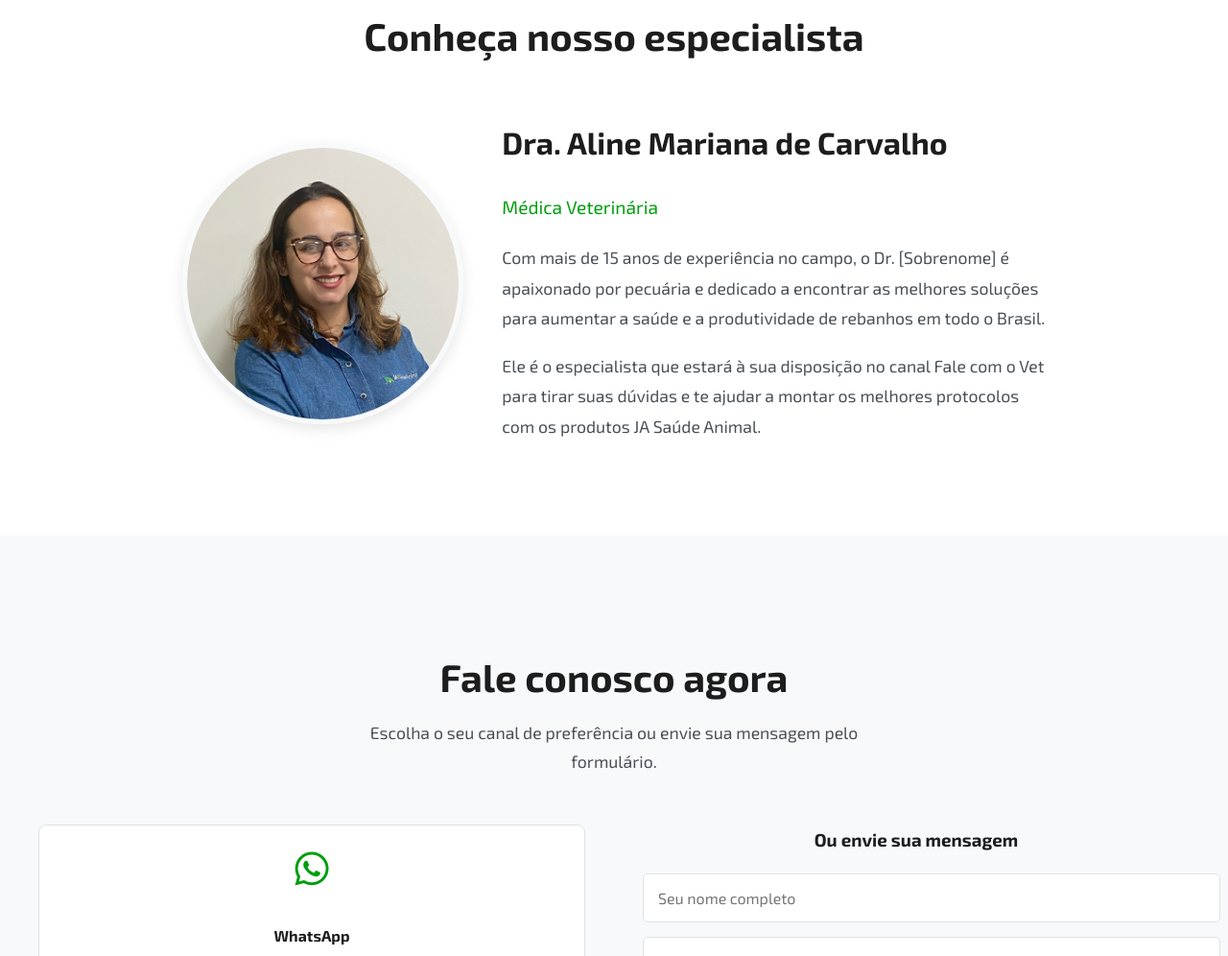
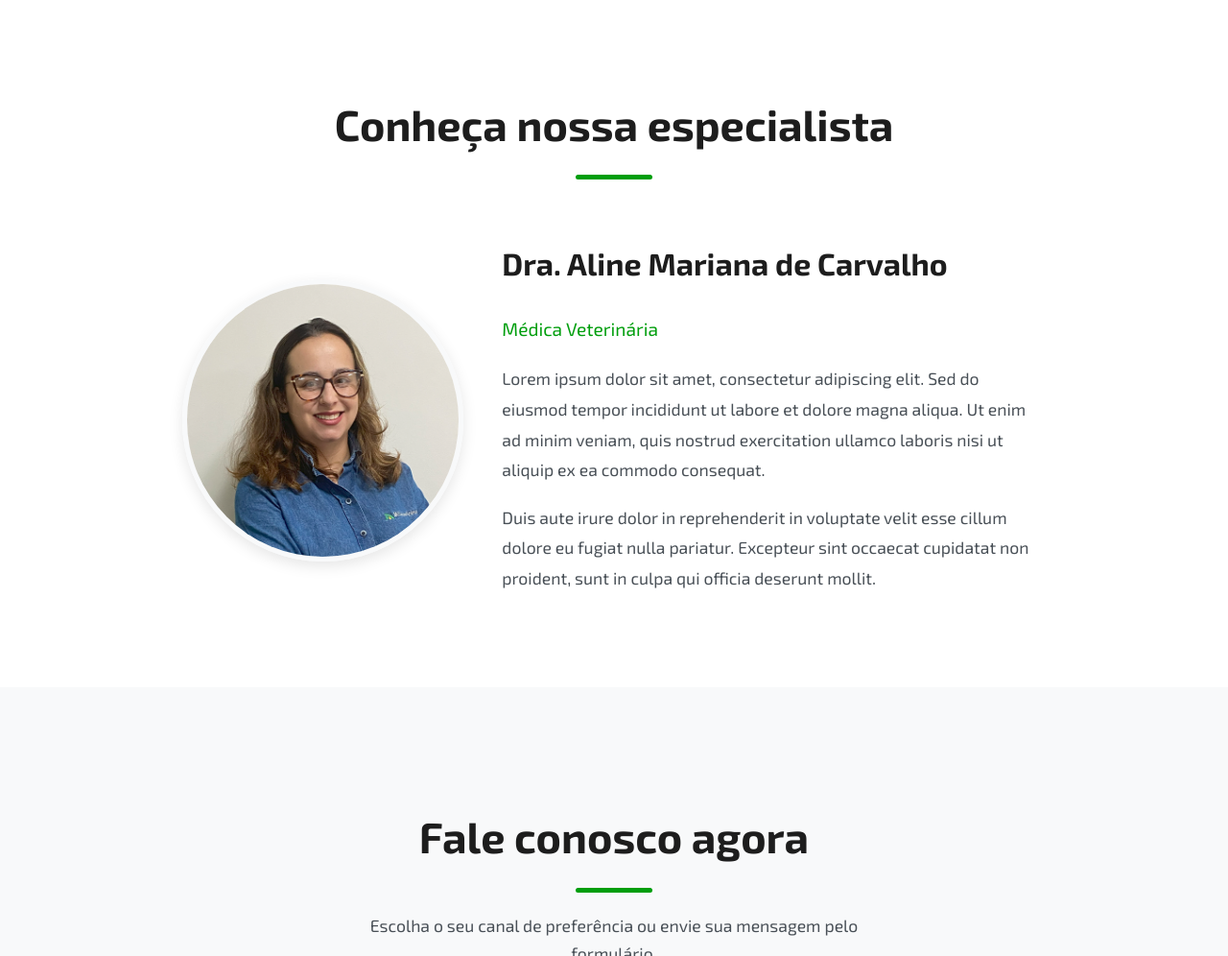
Before and after one commit to PedroCortez14/fale-com-o-vet, a plain HTML site: page index.html in a window 1280 px wide. Shown: the part 1804-2800 px from the top of the page at 96% size. Drawn offline with Linux system fonts and the light colour scheme.

Commit message:
Add files via upload

```diff
--- a/index.html
+++ b/index.html
@@ -76,17 +76,17 @@
         <section id="veterinario">
             <div class="container">
                 <div class="section-title">
-                    <h2>Conheça nosso especialista</h2>
+                    <h2>Conheça nossa especialista</h2>
                 </div>
                 <div class="vet-container">
                     <div class="vet-photo">
-                        <img src="images/aline.png" alt="Foto do Médico Veterinário">
+                        <img src="images/aline.png" alt="Foto da Médica Veterinária Aline Mariana de Carvalho">
                     </div>
                     <div class="vet-bio">
                         <h3>Dra. Aline Mariana de Carvalho</h3>
-                        <h4>Médica Veterinária</h4>
-                        <p>Com mais de 15 anos de experiência no campo, o Dr. [Sobrenome] é apaixonado por pecuária e dedicado a encontrar as melhores soluções para aumentar a saúde e a produtividade de rebanhos em todo o Brasil.</p>
-                        <p>Ele é o especialista que estará à sua disposição no canal Fale com o Vet para tirar suas dúvidas e te ajudar a montar os melhores protocolos com os produtos JA Saúde Animal.</p>
+    			<h4>Médica Veterinária</h4>
+    			<p>Lorem ipsum dolor sit amet, consectetur adipiscing elit. Sed do eiusmod tempor incididunt ut labore et dolore magna aliqua. Ut enim ad minim veniam, quis nostrud exercitation ullamco laboris nisi ut aliquip ex ea commodo consequat.</p>
+    			<p>Duis aute irure dolor in reprehenderit in voluptate velit esse cillum dolore eu fugiat nulla pariatur. Excepteur sint occaecat cupidatat non proident, sunt in culpa qui officia deserunt mollit.</p>
                     </div>
                 </div>
             </div>
@@ -108,7 +108,7 @@
                         <a href="tel:08000000000" class="contato-card">
                             <i class="fas fa-phone"></i>
                             <h4>Telefone SAC</h4>
-                            <p>Ligue gratuitamente para nosso suporte.</p>
+                            <p>Ligue gratuitamente para nosso suporte técnico.</p>
                         </a>
                     </div>
                     <div class="form-container">
--- a/style.css
+++ b/style.css
@@ -119,7 +119,7 @@ header .container {
     margin-right: 12px;
 }
 
-/* --- SEÇÕES DE CONTEÚDO --- */
+/* --- ESTILO DOS TÍTULOS DE SEÇÃO --- */
 section {
     padding: 80px 0;
 }
@@ -128,15 +128,31 @@ section {
     margin-bottom: 50px;
 }
 .section-title h2 {
-    font-size: 2.5em;
+    font-size: 2.8em;
     margin-bottom: 10px;
+    position: relative;
+    padding-bottom: 20px;
+    display: inline-block;
+}
+.section-title h2::after {
+    content: '';
+    position: absolute;
+    bottom: 0;
+    left: 50%;
+    transform: translateX(-50%);
+    width: 80px;
+    height: 5px;
+    background-color: var(--cor-primaria);
+    border-radius: 3px;
 }
 .section-title p {
     font-size: 1.1em;
     max-width: 600px;
-    margin: 0 auto;
+    margin: 10px auto 0 auto;
     color: var(--cor-texto);
 }
+
+/* --- SEÇÕES DE CONTEÚDO --- */
 #o-que-e {
     background-color: var(--cor-branca);
     border-top: 1px solid var(--cor-fundo);
@@ -183,7 +199,7 @@ section {
 }
 .vet-container {
     display: grid;
-    grid-template-columns: 1fr 2fr; /* Coluna da foto é menor que a da bio */
+    grid-template-columns: 1fr 2fr;
     gap: 50px;
     align-items: center;
     max-width: 900px;
@@ -191,7 +207,7 @@ section {
 }
 .vet-photo img {
     width: 100%;
-    border-radius: 50%; /* Foto redonda para um toque mais pessoal */
+    border-radius: 50%;
     border: 5px solid var(--cor-fundo);
     box-shadow: 0 5px 15px rgba(0,0,0,0.1);
 }
@@ -211,8 +227,7 @@ section {
     line-height: 1.8;
 }
 
-
-/* --- SEÇÃO EQUIPE (COMENTADA) ---
+/* --- SEÇÃO EQUIPE (COMENTADA PARA USO FUTURO) ---
 #equipe {
     background-color: var(--cor-branca);
 }
@@ -259,16 +274,15 @@ section {
 }
 */
 
-
-/* --- SEÇÃO CONTATO --- */
+/* --- SEÇÃO CONTATO (Layout com cards na lateral, ajustado) --- */
 #contato {
     background-color: var(--cor-fundo);
 }
 .contato-container {
     display: grid;
-    grid-template-columns: 1fr 1fr;
-    gap: 60px;
-    align-items: flex-start;
+    grid-template-columns: 0.8fr 1.2fr;
+    gap: 50px;
+    align-items: start;
 }
 .canais-diretos {
     display: grid;
@@ -276,7 +290,7 @@ section {
 }
 .contato-card {
     background-color: var(--cor-branca);
-    padding: 25px;
+    padding: 20px;
     border-radius: 8px;
     text-align: center;
     text-decoration: none;
@@ -289,9 +303,17 @@ section {
     border-color: var(--cor-primaria);
 }
 .contato-card i {
-    font-size: 2.5em;
+    font-size: 2.2em;
     color: var(--cor-primaria);
     margin-bottom: 15px;
+}
+.contato-card h4 {
+    margin-bottom: 5px;
+}
+.contato-card p {
+    font-size: 0.9em;
+    line-height: 1.5;
+    margin-top: 5px;
 }
 .form-container h3 {
     text-align: center;
@@ -309,6 +331,7 @@ form input, form textarea {
     border-radius: 5px;
     font-family: 'Exo 2', sans-serif;
     font-size: 16px;
+    box-sizing: border-box;
 }
 form input:focus, form textarea:focus {
     outline: 2px solid var(--cor-primaria);
```
